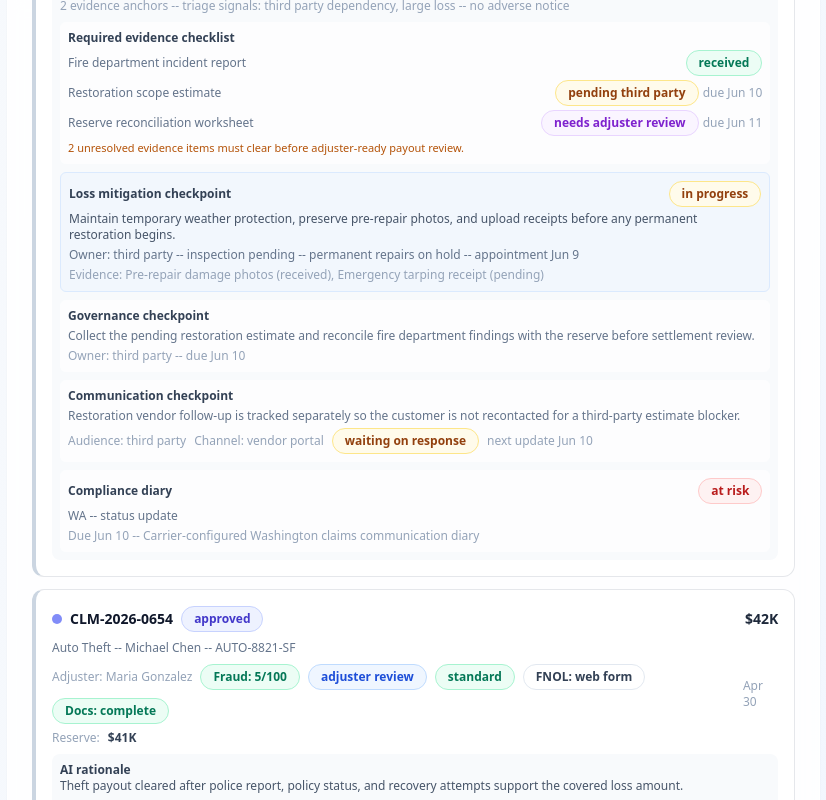
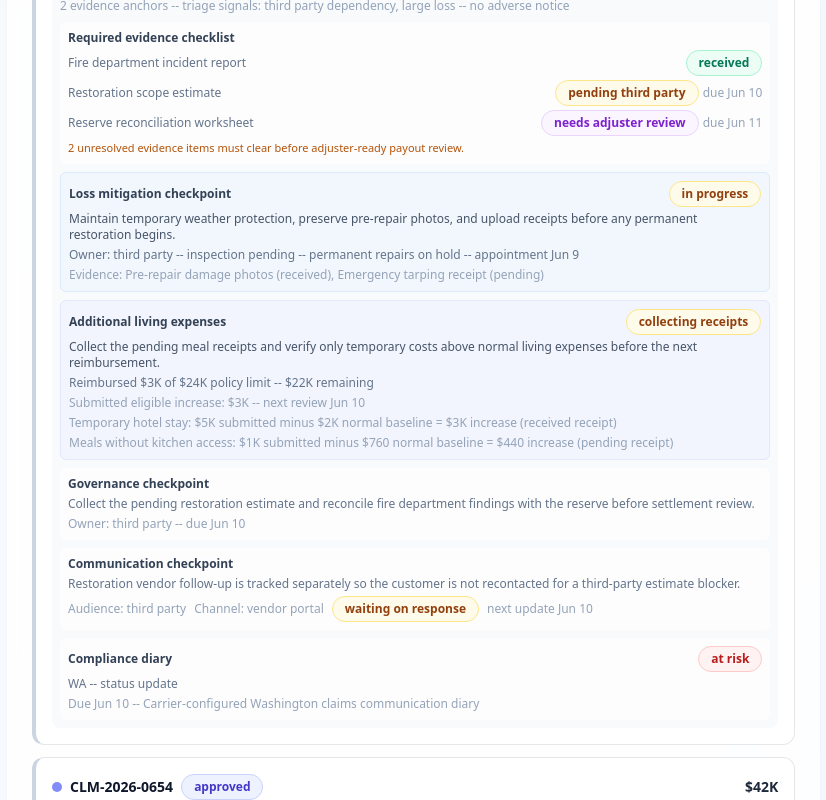
Before and after one commit to tensorgarden/insurtech-ai-platform, a Next.js app: page / in a window 1280 px wide. Shown: the part 1892-2692 px from the top of the page, without its empty margins (17-843 px from the left). Built offline with nearby package versions, Linux system fonts and the light colour scheme.

Commit message:
Track additional living expense evidence

```diff
--- a/src/app/page.tsx
+++ b/src/app/page.tsx
@@ -341,6 +341,14 @@ function ClaimCard({ claim }: { claim: Claim }) {
     in_progress: "amber",
     documented: "green",
   };
+  const additionalLivingExpenseTone: Record<
+    NonNullable<Claim["additionalLivingExpenseCheckpoint"]>["status"],
+    "amber" | "blue" | "green"
+  > = {
+    collecting_receipts: "amber",
+    ready_for_review: "blue",
+    reimbursed: "green",
+  };
 
   const typeLabel: Record<string, string> = {
     auto_collision: "Auto Collision",
@@ -350,6 +358,15 @@ function ClaimCard({ claim }: { claim: Claim }) {
     life_payout: "Life Payout",
     commercial_liability: "Commercial Liability",
   };
+  const submittedLivingExpenseIncrease =
+    claim.additionalLivingExpenseCheckpoint?.items.reduce(
+      (total, item) => total + item.eligibleIncrease,
+      0,
+    ) ?? 0;
+  const remainingLivingExpenseLimit = claim.additionalLivingExpenseCheckpoint
+    ? claim.additionalLivingExpenseCheckpoint.policyLimit -
+      claim.additionalLivingExpenseCheckpoint.reimbursedAmount
+    : 0;
 
   return (
     <div className="rounded-xl border bg-white/80 p-4 border-l-4 border-l-slate-300">
@@ -492,6 +509,44 @@ function ClaimCard({ claim }: { claim: Claim }) {
                 .map((item) => `${item.label} (${item.status})`)
                 .join(", ")}
             </div>
+          </div>
+        )}
+        {claim.additionalLivingExpenseCheckpoint && (
+          <div className="mt-2 rounded-md border border-indigo-100 bg-indigo-50/60 p-2">
+            <div className="flex flex-wrap items-center justify-between gap-2">
+              <div className="font-semibold text-slate-700">Additional living expenses</div>
+              <Badge
+                tone={additionalLivingExpenseTone[claim.additionalLivingExpenseCheckpoint.status]}
+              >
+                {claim.additionalLivingExpenseCheckpoint.status.split("_").join(" ")}
+              </Badge>
+            </div>
+            <p className="mt-1 text-slate-600">
+              {claim.additionalLivingExpenseCheckpoint.action}
+            </p>
+            <div className="mt-1 text-slate-500">
+              Reimbursed {formatCurrency(claim.additionalLivingExpenseCheckpoint.reimbursedAmount)} of{" "}
+              {formatCurrency(claim.additionalLivingExpenseCheckpoint.policyLimit)} policy limit --{" "}
+              {formatCurrency(remainingLivingExpenseLimit)} remaining
+            </div>
+            <div className="mt-1 text-slate-400">
+              Submitted eligible increase: {formatCurrency(submittedLivingExpenseIncrease)} -- next review{" "}
+              <time dateTime={claim.additionalLivingExpenseCheckpoint.nextReviewAt}>
+                {new Date(claim.additionalLivingExpenseCheckpoint.nextReviewAt).toLocaleDateString(
+                  "en-US",
+                  { month: "short", day: "numeric" },
+                )}
+              </time>
+            </div>
+            <ul className="mt-1 space-y-1 text-slate-400">
+              {claim.additionalLivingExpenseCheckpoint.items.map((item) => (
+                <li key={`${claim.id}-${item.label}`}>
+                  {item.label}: {formatCurrency(item.claimedAmount)} submitted minus{" "}
+                  {formatCurrency(item.normalExpenseBaseline)} normal baseline ={" "}
+                  {formatCurrency(item.eligibleIncrease)} increase ({item.receiptStatus} receipt)
+                </li>
+              ))}
+            </ul>
           </div>
         )}
         <div className="mt-2 rounded-md bg-white/70 p-2">
--- a/src/lib/demo-data.ts
+++ b/src/lib/demo-data.ts
@@ -410,6 +410,31 @@ export const demoClaims: Claim[] = [
       inspectionScheduledAt: "2026-06-09T15:00:00Z",
       permanentRepairsAuthorized: false,
     },
+    additionalLivingExpenseCheckpoint: {
+      status: "collecting_receipts",
+      ownerRole: "adjuster",
+      policyLimit: 24000,
+      reimbursedAmount: 2500,
+      nextReviewAt: "2026-06-10T15:00:00Z",
+      action:
+        "Collect the pending meal receipts and verify only temporary costs above normal living expenses before the next reimbursement.",
+      items: [
+        {
+          label: "Temporary hotel stay",
+          claimedAmount: 4600,
+          normalExpenseBaseline: 2100,
+          eligibleIncrease: 2500,
+          receiptStatus: "received",
+        },
+        {
+          label: "Meals without kitchen access",
+          claimedAmount: 1200,
+          normalExpenseBaseline: 760,
+          eligibleIncrease: 440,
+          receiptStatus: "pending",
+        },
+      ],
+    },
     aiDecisionRationale: "Large-loss fire claim remains pending until third-party restoration estimate and fire department findings reconcile with the reserve.",
     evidenceAnchors: [
       { label: "Fire department incident report", sourceType: "fire_report", receivedAt: "2026-05-23T10:20:00Z" },
--- a/src/lib/types.ts
+++ b/src/lib/types.ts
@@ -150,6 +150,31 @@ export interface ClaimLossMitigationCheckpoint {
   permanentRepairsAuthorized: boolean;
 }
 
+export type ClaimAdditionalLivingExpenseStatus =
+  | "collecting_receipts"
+  | "ready_for_review"
+  | "reimbursed";
+
+export type ClaimAdditionalLivingExpenseReceiptStatus = "received" | "pending";
+
+export interface ClaimAdditionalLivingExpenseItem {
+  label: string;
+  claimedAmount: number;
+  normalExpenseBaseline: number;
+  eligibleIncrease: number;
+  receiptStatus: ClaimAdditionalLivingExpenseReceiptStatus;
+}
+
+export interface ClaimAdditionalLivingExpenseCheckpoint {
+  status: ClaimAdditionalLivingExpenseStatus;
+  ownerRole: ClaimGovernanceOwnerRole;
+  policyLimit: number;
+  reimbursedAmount: number;
+  nextReviewAt: string;
+  action: string;
+  items: ClaimAdditionalLivingExpenseItem[];
+}
+
 export interface Claim {
   id: string;
   claimNumber: string;
@@ -174,6 +199,7 @@ export interface Claim {
   complianceCheckpoint: ClaimComplianceCheckpoint;
   claimantReviewCheckpoint?: ClaimantReviewCheckpoint;
   lossMitigationCheckpoint?: ClaimLossMitigationCheckpoint;
+  additionalLivingExpenseCheckpoint?: ClaimAdditionalLivingExpenseCheckpoint;
   aiDecisionRationale: string;
   evidenceAnchors: ClaimEvidenceAnchor[];
   evidenceRequirements: ClaimEvidenceRequirement[];
```
Also changed, not shown: 1 other file (tests, documents, lock files or other folders).
